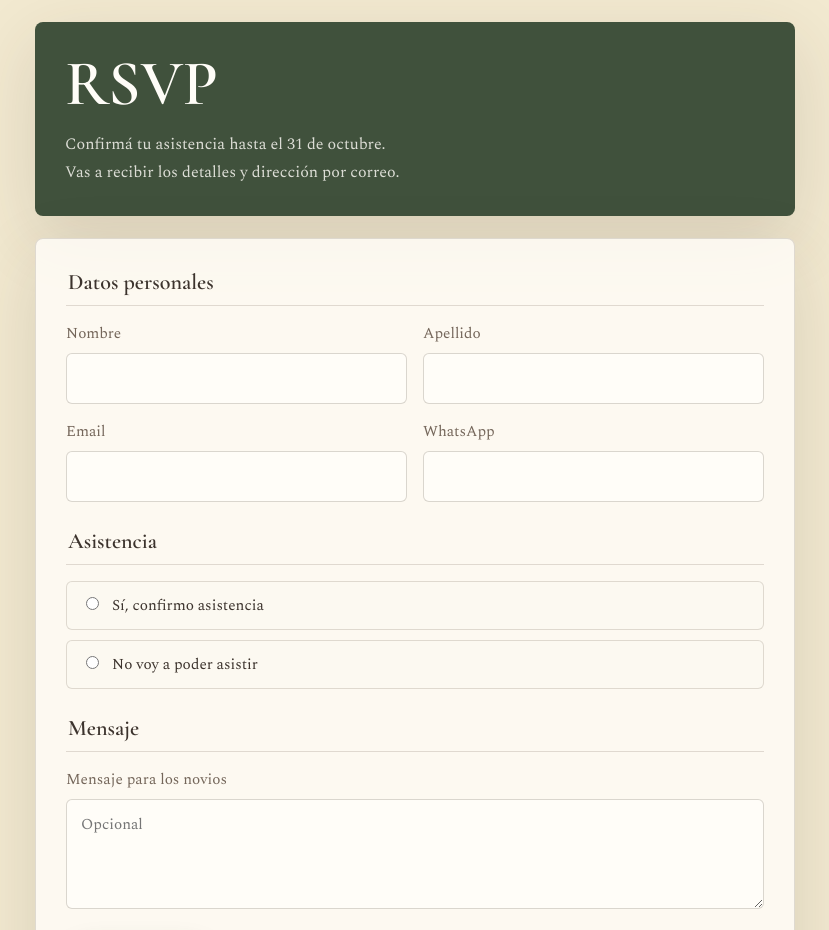
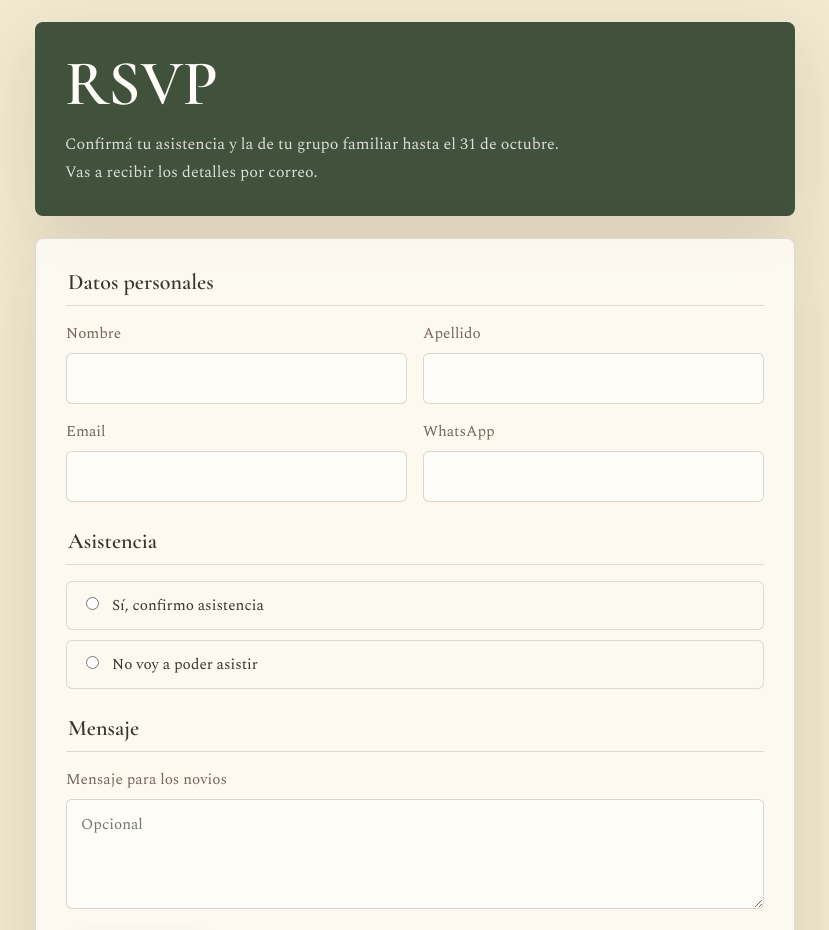
Before and after one commit to juligoro/wedding, a Next.js app: page / in a window 1280 px wide. Shown: the part 2740-3670 px from the top of the page, without its empty margins (225-1054 px from the left). Built offline with nearby package versions, Linux system fonts and the light colour scheme.

Commit message:
Update RSVP family copy

```diff
--- a/app/page.js
+++ b/app/page.js
@@ -105,9 +105,9 @@ export default function Home() {
             <aside className="rsvp-intro">
               <h2 id="rsvp-title">RSVP</h2>
               <p>
-                Confirmá tu asistencia hasta el 31 de octubre.
+                Confirmá tu asistencia y la de tu grupo familiar hasta el 31 de octubre.
                 <br />
-                Vas a recibir los detalles y dirección por correo.
+                Vas a recibir los detalles por correo.
               </p>
             </aside>
             <RsvpForm />
```
